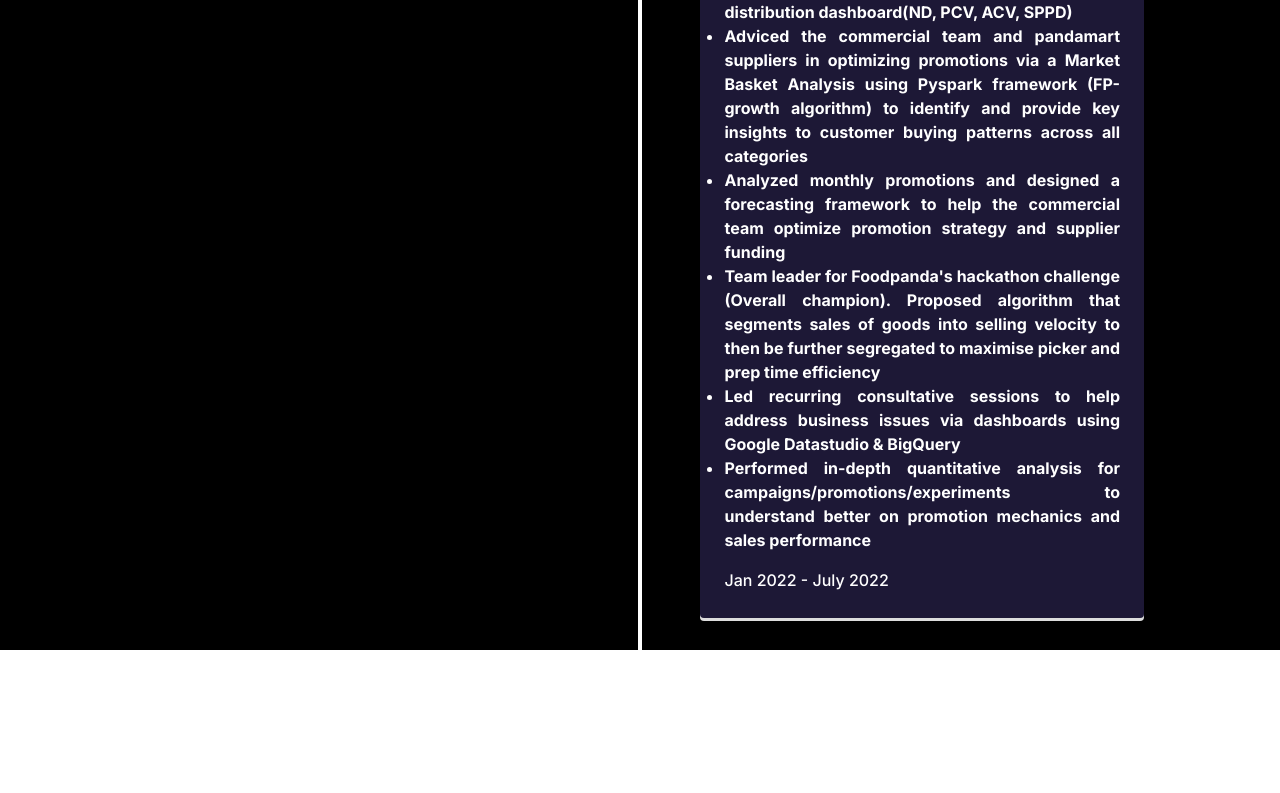
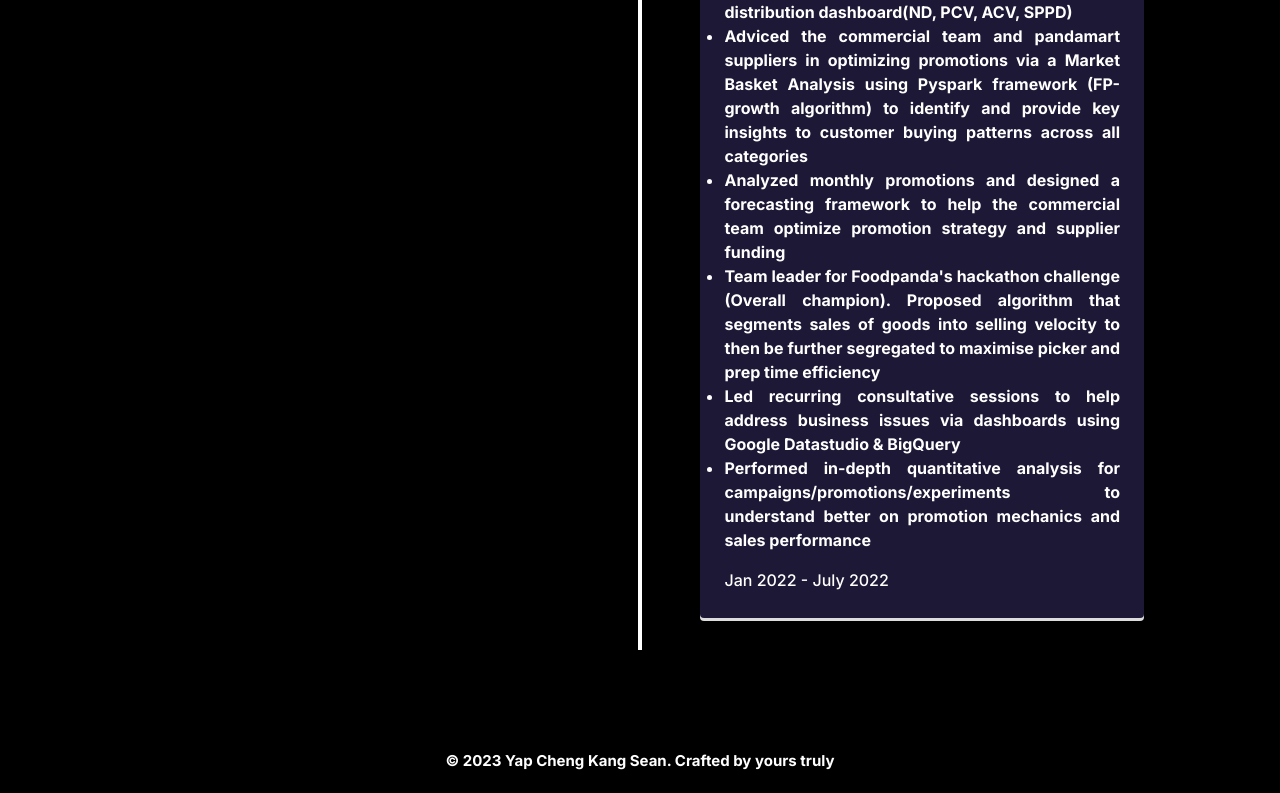
Before and after one commit to S3annnyyy/portfolio-project-v2, a Next.js app: page / in a window 1280 px wide. Shown: the part 1710-2503 px from the top of the page. Before the commit the page ends 2360 px from the top, so only its background shows below. Built offline with nearby package versions, Linux system fonts and the light colour scheme.

Commit message:
Added footer

```diff
--- a/app/page.tsx
+++ b/app/page.tsx
@@ -1,4 +1,5 @@
 import ExperienceTimeline from '@/components/main/ExperienceTimeline'
+import Footer from '@/components/main/Footer'
 import Hero from '@/components/main/Hero'
 import Image from 'next/image'
 
@@ -8,6 +9,7 @@ export default function Home() {
       <div className='flex flex-col gap-20'>
         <Hero />
         <ExperienceTimeline />
+        <Footer />
       </div>
     </main>
   )
--- /dev/null
+++ b/components/main/Footer.tsx
@@ -0,0 +1,11 @@
+import React from 'react'
+
+const Footer = () => {
+  return (
+    <div className='mb-[20px] text-[15px] text-center text-white mt-5 mb-5'>
+        &copy; 2023 Yap Cheng Kang Sean. Crafted by yours truly
+    </div>
+  )
+}
+
+export default Footer
```
